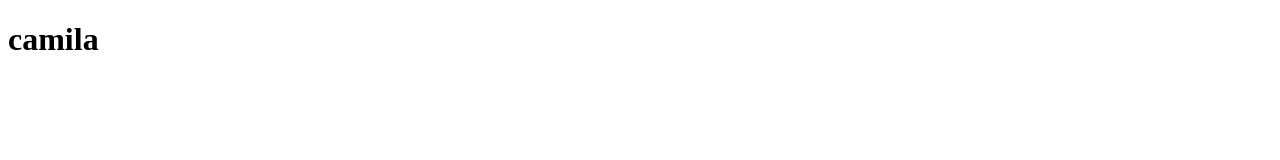
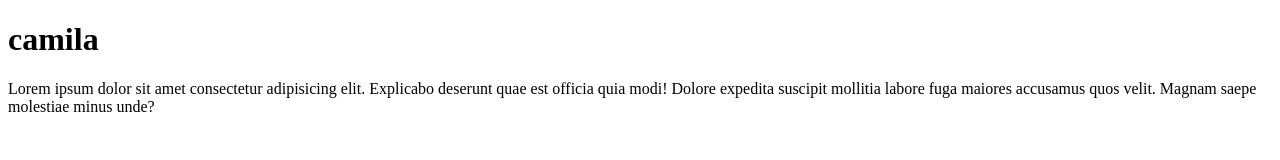
Before and after one commit to mariamosquera210-crypto/git2, a plain HTML site: page index.html in a window 1280 px wide. Drawn offline with Linux system fonts and the light colour scheme.

Commit message:
actualizar

```diff
--- a/index.html
+++ b/index.html
@@ -7,5 +7,6 @@
 </head>
 <body>
     <h1>camila </h1>
+    <p>Lorem ipsum dolor sit amet consectetur adipisicing elit. Explicabo deserunt quae est officia quia modi! Dolore expedita suscipit mollitia labore fuga maiores accusamus quos velit. Magnam saepe molestiae minus unde?</p>
 </body>
 </html>
```
